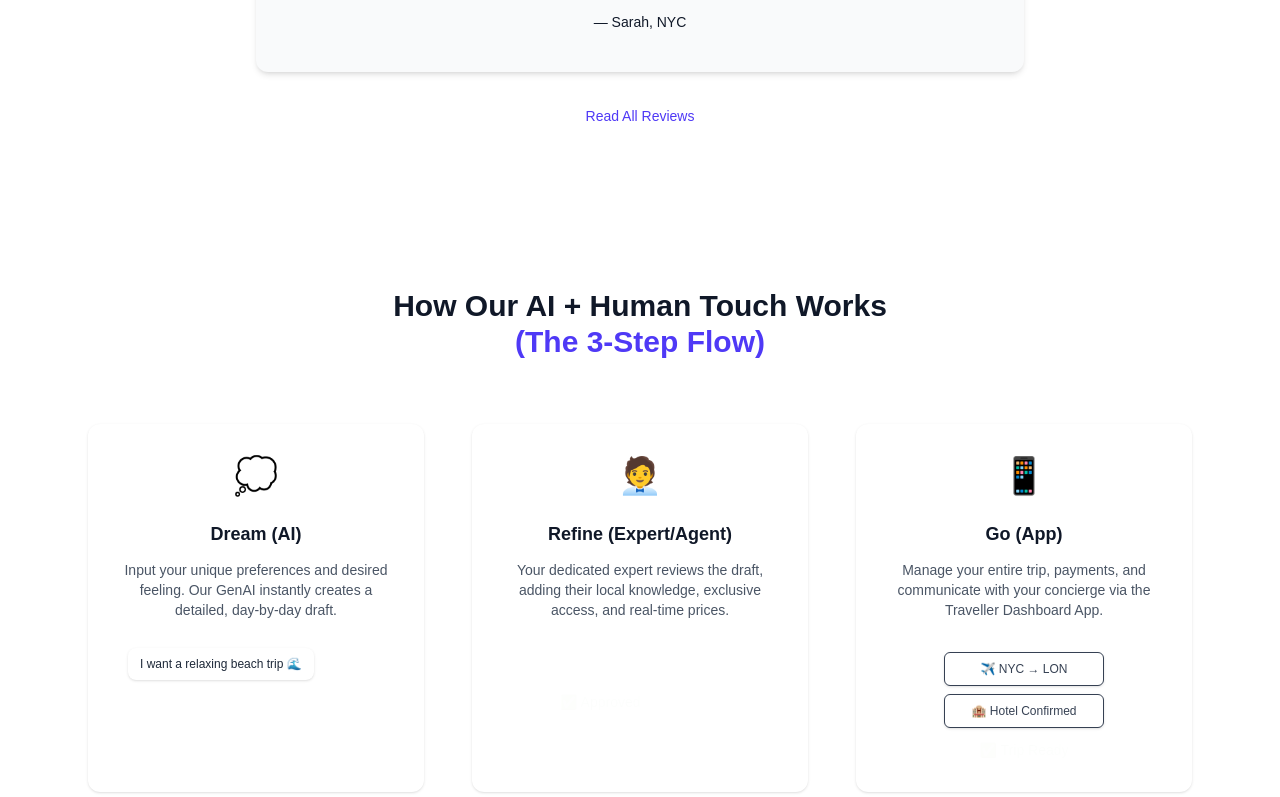
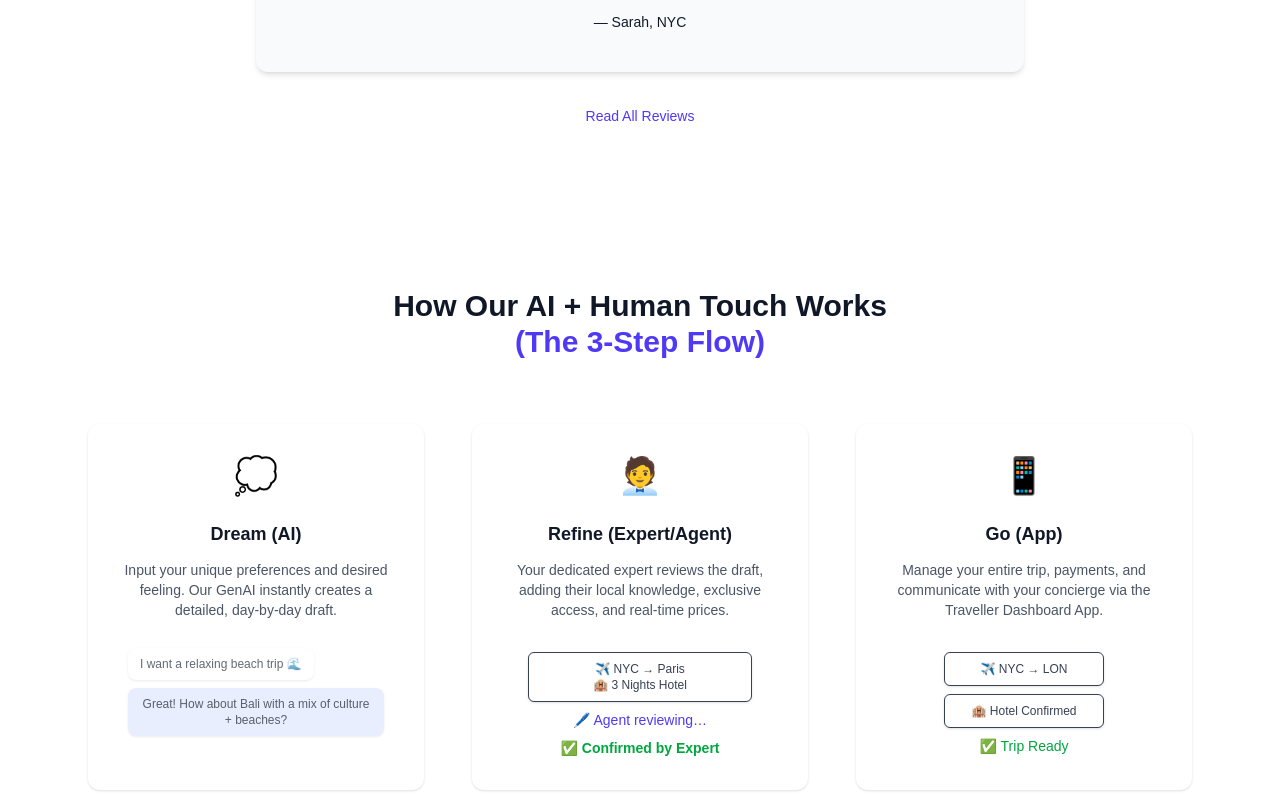
Before and after one commit to hitsmee814-bot/Mockup, a Next.js app in the folder mockup-ui/: page / in a window 1280 px wide. Shown: the part 2000-2797 px from the top of the page. Built offline with nearby package versions, Linux system fonts and the light colour scheme.

Commit message:
Footer added

```diff
--- /dev/null
+++ b/mockup-ui/src/app/components/Footer.tsx
@@ -0,0 +1,85 @@
+"use client";
+import Link from "next/link";
+import { FaLinkedin, FaInstagram, FaTwitter } from "react-icons/fa";
+
+export default function Footer() {
+  return (
+    <footer className="w-full bg-gray-900 text-gray-300">
+      <div className="max-w-6xl mx-auto px-6 py-12 grid md:grid-cols-4 gap-10">
+        {/* Brand */}
+        <div>
+          <h3 className="text-xl font-bold text-white">TravelX</h3>
+          <p className="text-sm text-gray-400 mt-3">
+            Curated journeys, powered by AI + human expertise.
+          </p>
+        </div>
+
+        {/* Quick Links */}
+        <div>
+          <h4 className="text-sm font-semibold text-white mb-3">Quick Links</h4>
+          <ul className="space-y-2 text-sm">
+            <li>
+              <Link href="/about" className="hover:text-white">
+                About Us
+              </Link>
+            </li>
+            <li>
+              <Link href="/contact" className="hover:text-white">
+                Contact
+              </Link>
+            </li>
+            <li>
+              <Link href="/terms" className="hover:text-white">
+                Terms & Conditions
+              </Link>
+            </li>
+            <li>
+              <Link href="/privacy" className="hover:text-white">
+                Privacy Policy
+              </Link>
+            </li>
+          </ul>
+        </div>
+
+        {/* Contact Info */}
+        <div>
+          <h4 className="text-sm font-semibold text-white mb-3">Contact</h4>
+          <p className="text-sm">📞 +1 (800) 555-1234</p>
+          <p className="text-sm">✉️ hello@travelx.com</p>
+          <div className="flex gap-4 mt-4">
+            <Link href="https://linkedin.com" target="_blank">
+              <FaLinkedin className="text-xl hover:text-white" />
+            </Link>
+            <Link href="https://instagram.com" target="_blank">
+              <FaInstagram className="text-xl hover:text-white" />
+            </Link>
+            <Link href="https://twitter.com" target="_blank">
+              <FaTwitter className="text-xl hover:text-white" />
+            </Link>
+          </div>
+        </div>
+
+        {/* B2B CTA */}
+        <div className="bg-gray-800 rounded-lg p-5 text-center md:text-left">
+          <h4 className="text-sm font-semibold text-white">
+            Are you a Travel Agent or Tour Operator?
+          </h4>
+          <p className="text-xs text-gray-400 mt-2">
+            Unlock access to our partnership tools and agent dashboard.
+          </p>
+          <Link
+            href="/agent-login" // replace with actual G2 link
+            className="mt-4 inline-block px-5 py-2 rounded-lg bg-indigo-600 text-white text-sm font-medium shadow hover:bg-indigo-700 transition-colors"
+          >
+            Explore Partnership Tools
+          </Link>
+        </div>
+      </div>
+
+      {/* Bottom Bar */}
+      <div className="border-t border-gray-700 mt-10 py-6 text-center text-xs text-gray-500">
+        © {new Date().getFullYear()} TravelX. All rights reserved.
+      </div>
+    </footer>
+  );
+}
--- a/mockup-ui/src/app/components/HowItWorks.tsx
+++ b/mockup-ui/src/app/components/HowItWorks.tsx
@@ -1,5 +1,34 @@
 "use client";
-import { motion } from "framer-motion";
+import { motion, AnimatePresence } from "framer-motion";
+import { useState, useEffect } from "react";
+
+function LoopingSequence({ children, interval = 5000 }) {
+  const [show, setShow] = useState(true);
+
+  useEffect(() => {
+    const t = setInterval(() => {
+      setShow(false);
+      setTimeout(() => setShow(true), 400); // restart
+    }, interval);
+    return () => clearInterval(t);
+  }, [interval]);
+
+  return (
+    <AnimatePresence mode="wait">
+      {show && (
+        <motion.div
+          key={Date.now()}
+          initial={{ opacity: 0 }}
+          animate={{ opacity: 1 }}
+          exit={{ opacity: 0 }}
+          transition={{ duration: 0.4 }}
+        >
+          {children}
+        </motion.div>
+      )}
+    </AnimatePresence>
+  );
+}
 
 export default function HowItWorks() {
   const steps = [
@@ -8,71 +37,93 @@ export default function HowItWorks() {
       title: "Dream (AI)",
       desc: "Input your unique preferences and desired feeling. Our GenAI instantly creates a detailed, day-by-day draft.",
       icon: "💭",
-            animation: () => {
-                return (
-                    <div className="w-64 h-20 flex flex-col justify-center items-start space-y-2">
-                        {/* User Message */}
+      animation: (
+        <LoopingSequence interval={6000}>
           <motion.div
-                            key="user-msg"
+            className="w-64 h-20 flex flex-col justify-center items-start space-y-2"
+            initial="hidden"
+            animate="visible"
+            variants={{
+              hidden: { opacity: 1 },
+              visible: {
+                transition: { staggerChildren: 0.6, delayChildren: 0 },
+              },
+            }}
+          >
+            <motion.div
               className="px-3 py-2 bg-white rounded-lg shadow text-xs text-gray-800"
-                            initial={{ opacity: 0, y: 5 }}
-                            animate={{ opacity: [0, 1, 1, 0], y: [5, 0, 0, -5] }}
-                            transition={{
-                                duration: 4,
-                                repeat: Infinity,
-                                ease: "easeInOut",
+              variants={{
+                hidden: { opacity: 0, y: 10 },
+                visible: { opacity: 1, y: 0 },
               }}
+              transition={{ duration: 0.4 }}
             >
               I want a relaxing beach trip 🌊
             </motion.div>
-
-                        {/* AI Response */}
             <motion.div
-                            key="ai-msg"
               className="px-3 py-2 bg-indigo-100 rounded-lg shadow-sm text-xs text-gray-900 self-end"
-                            initial={{ opacity: 0, y: 5 }}
-                            animate={{ opacity: [0, 0, 1, 1, 0], y: [5, 0, 0, 0, -5] }}
-                            transition={{
-                                duration: 6,
-                                repeat: Infinity,
-                                ease: "easeInOut",
+              variants={{
+                hidden: { opacity: 0, y: 10 },
+                visible: { opacity: 1, y: 0 },
               }}
+              transition={{ duration: 0.4 }}
             >
               Great! How about Bali with a mix of culture + beaches?
             </motion.div>
-                    </div>
-                );
+          </motion.div>
+        </LoopingSequence>
+      ),
     },
-        },
-
     {
       id: 2,
       title: "Refine (Expert/Agent)",
       desc: "Your dedicated expert reviews the draft, adding their local knowledge, exclusive access, and real-time prices.",
       icon: "🧑‍💼",
-            animation: () => (
-                <div className="w-40 space-y-2">
-                    {/* Line 1 */}
+      animation: (
+        <LoopingSequence interval={7000}>
           <motion.div
-                        className="h-3 bg-white rounded-md"
-                        animate={{ x: [-30, 0], opacity: [0, 1] }}
-                        transition={{ duration: 1.2, repeat: Infinity, repeatDelay: 2, ease: "easeInOut" }}
-                    />
-                    {/* Line 2 */}
+            className="w-56 space-y-2"
+            initial="hidden"
+            animate="visible"
+            variants={{
+              hidden: { opacity: 1 },
+              visible: {
+                transition: { staggerChildren: 0.7, delayChildren: 0 },
+              },
+            }}
+          >
             <motion.div
-                        className="h-3 bg-white rounded-md w-3/4"
-                        animate={{ x: [-30, 0], opacity: [0, 1] }}
-                        transition={{ duration: 1.2, delay: 0.4, repeat: Infinity, repeatDelay: 2, ease: "easeInOut" }}
-                    />
-                    {/* Checkmark */}
+              className="bg-white shadow-sm border rounded-md px-3 py-2 text-xs text-gray-700"
+              variants={{
+                hidden: { opacity: 0, y: 10 },
+                visible: { opacity: 1, y: 0 },
+              }}
+              transition={{ duration: 0.4 }}
+            >
+              ✈️ NYC → Paris <br /> 🏨 3 Nights Hotel
+            </motion.div>
             <motion.div
-                        className="flex items-center gap-1 text-sm text-green-600 font-medium"
-                        animate={{ opacity: [0, 1, 1, 0] }}
-                        transition={{ duration: 2, delay: 1, repeat: Infinity, repeatDelay: 1, ease: "easeInOut" }}
+              className="flex items-center gap-2 text-sm text-indigo-600 font-medium justify-center"
+              variants={{
+                hidden: { opacity: 0, y: 10 },
+                visible: { opacity: 1, y: 0 },
+              }}
+              transition={{ duration: 0.4 }}
             >
-                        ✅ Approved
+              🖊️ Agent reviewing…
             </motion.div>
-                </div>
+            <motion.div
+              className="flex items-center gap-1 text-sm text-green-600 font-semibold justify-center"
+              variants={{
+                hidden: { opacity: 0, scale: 0.9 },
+                visible: { opacity: 1, scale: 1 },
+              }}
+              transition={{ duration: 0.4 }}
+            >
+              ✅ Confirmed by Expert
+            </motion.div>
+          </motion.div>
+        </LoopingSequence>
       ),
     },
     {
@@ -80,33 +131,51 @@ export default function HowItWorks() {
       title: "Go (App)",
       desc: "Manage your entire trip, payments, and communicate with your concierge via the Traveller Dashboard App.",
       icon: "📱",
-            animation: () => (
-                <div className="w-40">
-                    {/* Itinerary Card 1 */}
+      animation: (
+        <LoopingSequence interval={7000}>
           <motion.div
-                        className="bg-white shadow-sm border rounded-md px-3 py-2 text-xs text-gray-700 mb-2"
-                        animate={{ y: [15, 0], opacity: [0, 1] }}
-                        transition={{ duration: 1.2, repeat: Infinity, repeatDelay: 2, ease: "easeInOut" }}
+            className="w-40 space-y-2"
+            initial="hidden"
+            animate="visible"
+            variants={{
+              hidden: { opacity: 1 },
+              visible: {
+                transition: { staggerChildren: 0.6, delayChildren: 0 },
+              },
+            }}
+          >
+            <motion.div
+              className="bg-white shadow-sm border rounded-md px-3 py-2 text-xs text-gray-700"
+              variants={{
+                hidden: { opacity: 0, y: 10 },
+                visible: { opacity: 1, y: 0 },
+              }}
+              transition={{ duration: 0.4 }}
             >
               ✈️ NYC → LON
             </motion.div>
-                    {/* Itinerary Card 2 */}
             <motion.div
               className="bg-white shadow-sm border rounded-md px-3 py-2 text-xs text-gray-700"
-                        animate={{ y: [15, 0], opacity: [0, 1] }}
-                        transition={{ duration: 1.2, delay: 0.4, repeat: Infinity, repeatDelay: 2, ease: "easeInOut" }}
+              variants={{
+                hidden: { opacity: 0, y: 10 },
+                visible: { opacity: 1, y: 0 },
+              }}
+              transition={{ duration: 0.4 }}
             >
               🏨 Hotel Confirmed
             </motion.div>
-                    {/* Confirmation */}
             <motion.div
-                        className="mt-3 text-green-600 font-medium text-sm flex justify-center"
-                        animate={{ opacity: [0, 1, 1, 0] }}
-                        transition={{ duration: 2, delay: 1, repeat: Infinity, repeatDelay: 1, ease: "easeInOut" }}
+              className="mt-2 text-green-600 font-medium text-sm flex justify-center"
+              variants={{
+                hidden: { opacity: 0, scale: 0.9 },
+                visible: { opacity: 1, scale: 1 },
+              }}
+              transition={{ duration: 0.4 }}
             >
               ✅ Trip Ready
             </motion.div>
-                </div>
+          </motion.div>
+        </LoopingSequence>
       ),
     },
   ];
@@ -114,42 +183,23 @@ export default function HowItWorks() {
   return (
     <section className="w-full bg-white py-20">
       <div className="max-w-6xl mx-auto px-6">
-                {/* Section Title */}
-                <motion.h2
-                    initial={{ opacity: 0, y: 20 }}
-                    whileInView={{ opacity: 1, y: 0 }}
-                    transition={{ duration: 0.6 }}
-                    className="text-3xl font-bold text-center text-gray-900 mb-16"
-                >
-                    How Our AI + Human Touch Works <br />{" "}
+        <h2 className="text-3xl font-bold text-center text-gray-900 mb-16">
+          How Our AI + Human Touch Works <br />
           <span className="text-indigo-600">(The 3-Step Flow)</span>
-                </motion.h2>
-
-                {/* Steps */}
+        </h2>
         <div className="grid md:grid-cols-3 gap-12">
-                    {steps.map((step, i) => (
-                        <motion.div
+          {steps.map((step) => (
+            <div
               key={step.id}
-                            initial={{ opacity: 0, y: 40 }}
-                            whileInView={{ opacity: 1, y: 0 }}
-                            transition={{ duration: 0.6, delay: i * 0.2 }}
-                            viewport={{ once: false, amount: 0.3 }}
               className="bg-white rounded-xl shadow-sm p-8 flex flex-col items-center text-center"
             >
-                            {/* Icon */}
               <div className="text-4xl mb-6">{step.icon}</div>
-
-                            {/* Title */}
               <h3 className="text-lg font-semibold text-gray-900 mb-3">
                 {step.title}
               </h3>
-
-                            {/* Description */}
               <p className="text-sm text-gray-600 mb-6">{step.desc}</p>
-
-                            {/* Mini Animation */}
-                            <div className="mt-2">{step.animation()}</div>
-                        </motion.div>
+              <div className="mt-2">{step.animation}</div>
+            </div>
           ))}
         </div>
       </div>
--- a/mockup-ui/src/app/page.tsx
+++ b/mockup-ui/src/app/page.tsx
@@ -1,4 +1,5 @@
 import FeaturesSection from "./components/FeaturesSection";
+import Footer from "./components/Footer";
 import Hero from "./components/Hero";
 import HowItWorks from "./components/HowItWorks";
 
@@ -8,6 +9,7 @@ export default function HomePage() {
       <Hero />
       <FeaturesSection />
       <HowItWorks/>
+      <Footer/>
     </>
   );
 }
```
Lines whose indentation alone changed are shown as unchanged.
